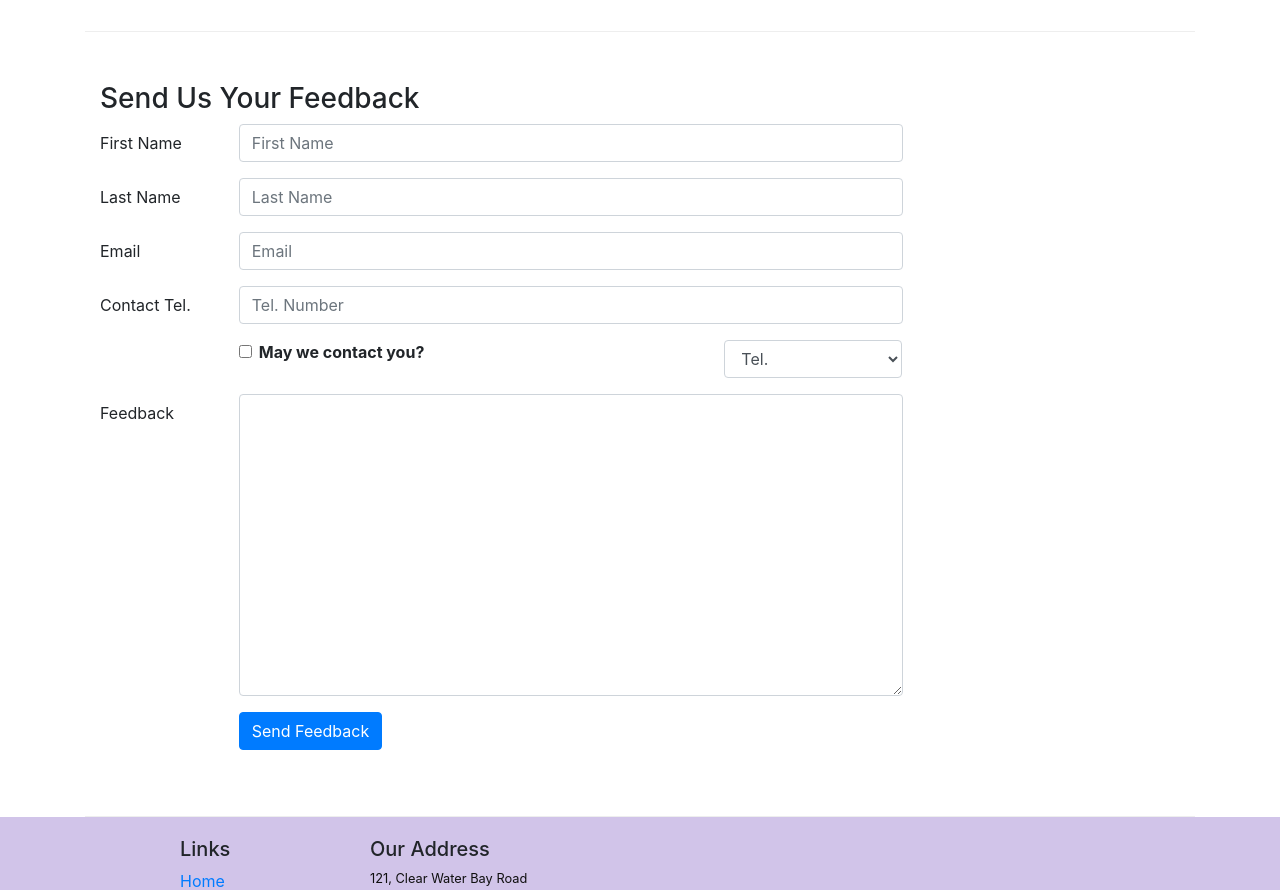
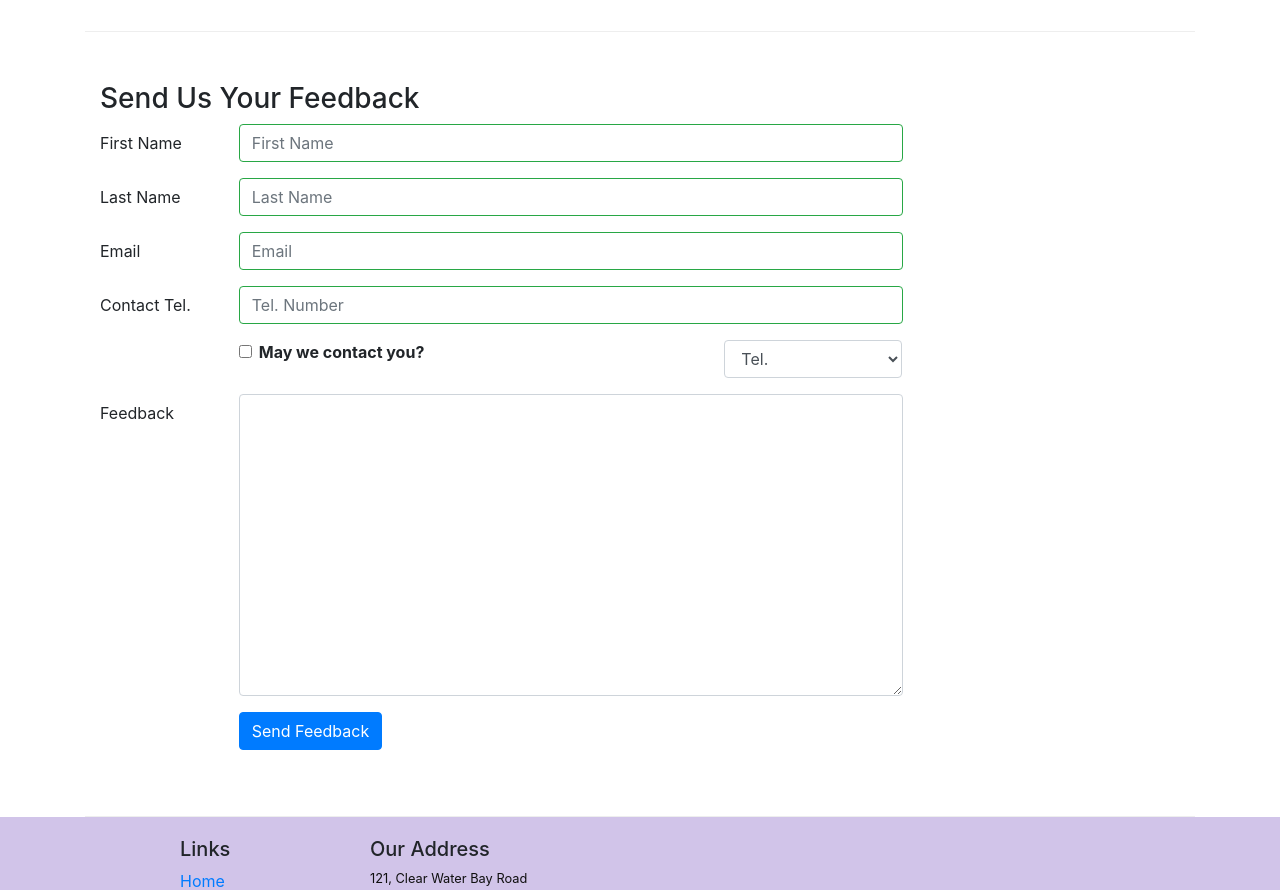
Before and after one commit to KrishanKantAgnihotri/Restaurant-front-end, a React (Create React App) app: page /contactus in a window 1280 px wide. Shown: the part 840-1730 px from the top of the page. Built offline with nearby package versions, Linux system fonts and the light colour scheme.

Commit message:
Validation added

```diff
--- a/src/components/ContactComponent.js
+++ b/src/components/ContactComponent.js
@@ -1,5 +1,5 @@
 import React, { Component } from 'react';
-import { Breadcrumb, BreadcrumbItem, Button, Form, FormGroup, Label, Input, Col } from "reactstrap";
+import { Breadcrumb, BreadcrumbItem, Button, Form, FormGroup, Label, Input, Col, FormFeedback } from "reactstrap";
 import { Link } from "react-router-dom";
 class Contact extends Component {
     constructor(props) {
@@ -11,10 +11,17 @@
             email: '',
             agree: false,
             contactType: 'Tel.',
-            message: ''
+            message: '',
+            touched: {
+                firstname: false,
+                lastname: false,
+                telnum: false,
+                email: false,
+            }
         };
         this.handleSubmit = this.handleSubmit.bind(this);
         this.handleInputChange = this.handleInputChange.bind(this);
+        this.handleBlur = this.handleBlur.bind(this);
     }
     handleInputChange(event) {
         const target = event.target;
@@ -29,8 +36,52 @@
         alert("Current State is : " + JSON.stringify(this.state));
         event.preventDefault();
     }
+    handleBlur = (field) => (evt) => {
+        this.setState({
+            touched: {
+                ...this.state.touched, [field]: true
+            }
+        });
+    }
+    validate(firstname, lastname, telnum, email) {
+        const errors = {
+            firstname: '',
+            lastname: '',
+            telnum: '',
+            email: ''
+        };
+        if (this.state.touched.firstname && firstname.length < 3) {
+            errors.firstname = "First Name should be >= 3 characters";
+
+        }
+        else if (this.state.touched.firstname && firstname.length > 10) {
+            errors.firstname = "First Name should be <= 10 characters";
+        }
+
+        if (this.state.touched.lastname && lastname.length < 3) {
+            errors.lastname = "Last Name should be >= 3 characters";
+
+        }
+        else if (this.state.touched.lastname && lastname.length > 10) {
+            errors.lastname = "Last Name should be <= 10 characters";
+        }
+        const reg = /^\d+$/;//regular expressions
+        if (this.state.touched.telnum && !reg.test(telnum)) {
+            errors.telnum = "Tel. Number should contain only Numbers";
+        }
+        else if (this.state.touched.telnum && (telnum.length > 10 || telnum.length < 3)) {
+            errors.telnum = "Tel. Number should be a valid Telephone Number";
+        }
+        const reg2 = /^(([^<>()[\]\\.,;:\s@"]+(\.[^<>()[\]\\.,;:\s@"]+)*)|(".+"))@((\[[0-9]{1,3}\.[0-9]{1,3}\.[0-9]{1,3}\.[0-9]{1,3}\])|(([a-zA-Z\-0-9]+\.)+[a-zA-Z]{2,}))$/;
+        if (this.state.touched.email && !reg2.test(String(email).toLowerCase())) {
+            errors.email = "Email should be valid one!!";
+        }
+        return errors;
+
+    }
 
     render() {
+        const errors = this.validate(this.state.firstname, this.state.lastname, this.state.telnum, this.state.email);
         return (
             <div className="container" >
                 <div className="row">
@@ -78,25 +129,32 @@
                             <FormGroup row>
                                 <Label htmlFor="firstname" md={2}>First Name</Label>
                                 <Col md={10}>
-                                    <Input type="text" id="firstname" name="firstname" placeholder="First Name" value={this.state.firstname} onChange={this.handleInputChange} />
+                                    <Input type="text" id="firstname" name="firstname" placeholder="First Name" value={this.state.firstname}
+                                        valid={errors.firstname === ""} invalid={errors.firstname !== ""} onChange={this.handleInputChange} onBlur={this.handleBlur('firstname')} />
+                                    <FormFeedback>{errors.firstname}</FormFeedback>
                                 </Col>
                             </FormGroup>
                             <FormGroup row>
                                 <Label htmlFor="lastname" md={2}>Last Name</Label>
                                 <Col md={10}>
-                                    <Input type="text" id="lastname" name="lastname" placeholder="Last Name" value={this.state.lastname} onChange={this.handleInputChange} />
+                                    <Input type="text" id="lastname" name="lastname" placeholder="Last Name" value={this.state.lastname} valid={errors.lastname === ""}
+                                        invalid={errors.lastname !== ""} onChange={this.handleInputChange} onBlur={this.handleBlur("lastname")} />
+                                    <FormFeedback>{errors.lastname}</FormFeedback>
                                 </Col>
                             </FormGroup>
                             <FormGroup row>
                                 <Label htmlFor="email" md={2}>Email</Label>
                                 <Col md={10}>
-                                    <Input type="email" id="email" name="email" placeholder="Email" value={this.state.email} onChange={this.handleInputChange} />
+                                    <Input type="email" id="email" name="email" placeholder="Email" value={this.state.email} valid={errors.email === ""} invalid={errors.email !== ""} onBlur={this.handleBlur("email")} onChange={this.handleInputChange} />
+                                    <FormFeedback>{errors.email}</FormFeedback>
                                 </Col>
                             </FormGroup>
                             <FormGroup row>
                                 <Label htmlFor="telnum" md={2}>Contact Tel.</Label>
                                 <Col md={10}>
-                                    <Input type="tel" id="telnum" name="telnum" placeholder="Tel. Number" value={this.state.telnum} onChange={this.handleInputChange} />
+                                    <Input type="tel" id="telnum" name="telnum" placeholder="Tel. Number" value={this.state.telnum} valid={errors.telnum === ""}
+                                        invalid={errors.telnum !== ""} onBlur={this.handleBlur("telnum")} onChange={this.handleInputChange} />
+                                    <FormFeedback>{errors.telnum}</FormFeedback>
                                 </Col>
                             </FormGroup>
                             <FormGroup row>
```
